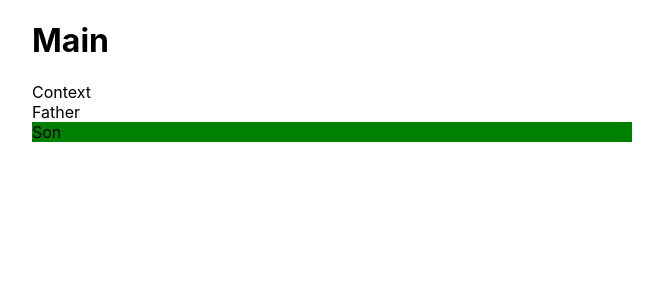
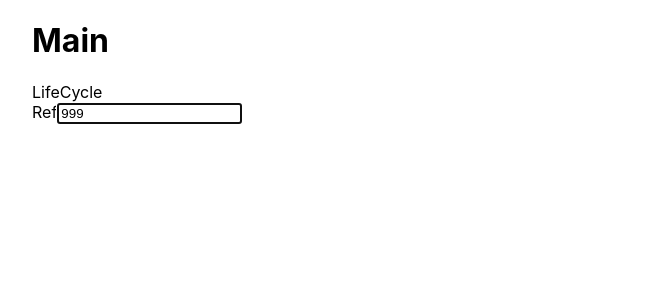
Before and after one commit to holynova/react_updates_playground, a React (Create React App) app: page / in a window 1280 px wide. Shown: the top 300 px of the page, without its empty margins (308-971 px from the left). Built offline with nearby package versions, Linux system fonts and the light colour scheme.

Commit message:
add ref demo

```diff
--- a/src/Main.jsx
+++ b/src/Main.jsx
@@ -4,6 +4,8 @@ import App from './components/demo/App';
 import Context from './components/context/Context';
 // import { } from 'antd';
 import './Main.scss';
+import LifeCycle from './components/lifeCycle/LifeCycle';
+import Ref from './components/ref/Ref';
 
 class Main extends Component {
   constructor(props) {
@@ -17,7 +19,9 @@ class Main extends Component {
       <div className='Main' >
         <h1>Main</h1>
         {/* <App></App> */}
-        <Context></Context>
+        {/* <Context></Context> */}
+        <LifeCycle></LifeCycle>
+        <Ref></Ref>
 
       </div>
     );
--- /dev/null
+++ b/src/components/lifeCycle/LifeCycle.jsx
@@ -0,0 +1,21 @@
+import React, { Component } from 'react';
+import propTypes from 'prop-types';
+// import { } from 'antd';
+// import './LifeCycle.scss';
+
+class LifeCycle extends Component {
+  constructor(props) {
+    super(props);
+    this.state = {};
+  }
+  componentDidMount() { }
+  componentWillReceiveProps(nextProps) { }
+  render() {
+    return (
+      <div>LifeCycle</div>
+    );
+  }
+}
+LifeCycle.propTypes = {};
+LifeCycle.defaultProps = {};
+export default LifeCycle;
--- /dev/null
+++ b/src/components/ref/Ref.jsx
@@ -0,0 +1,28 @@
+import React, { Component } from 'react';
+import propTypes from 'prop-types';
+// import { } from 'antd';
+// import './Ref.scss';
+
+class Ref extends Component {
+  constructor(props) {
+    super(props);
+    this.state = {};
+    this.inputRef = React.createRef()
+  }
+  componentDidMount() {
+    this.inputRef.current.focus()
+    this.inputRef.current.value = 999
+  }
+  componentWillReceiveProps(nextProps) { }
+  render() {
+    return (
+      <div>
+        Ref
+        <input ref={this.inputRef} ></input>
+      </div>
+    );
+  }
+}
+Ref.propTypes = {};
+Ref.defaultProps = {};
+export default Ref;
```
